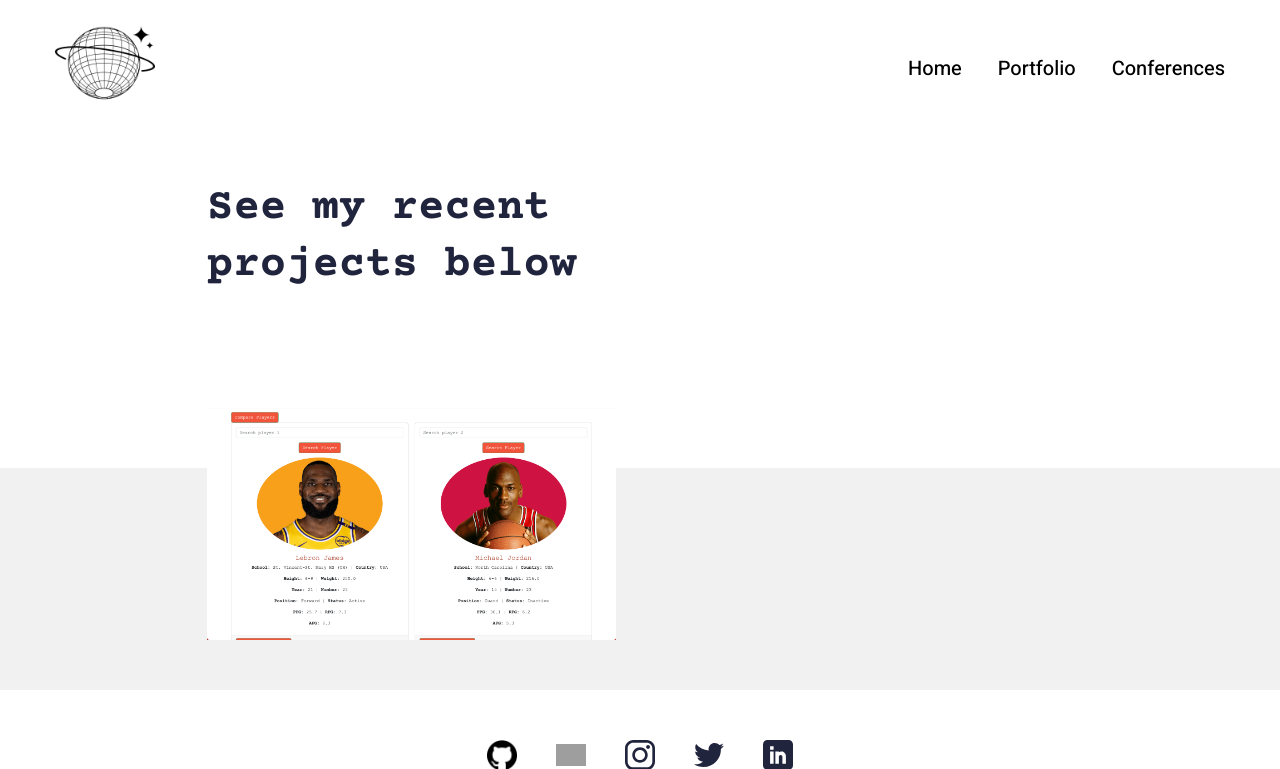
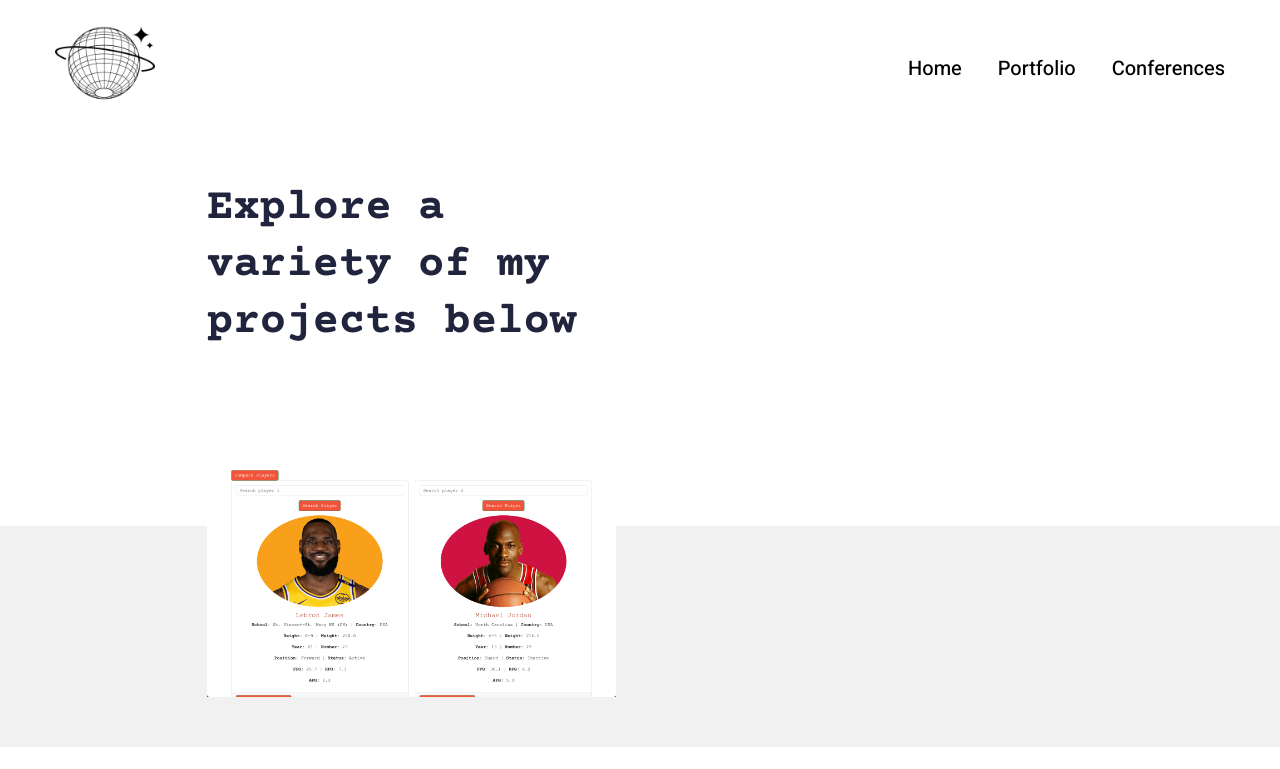
Before and after one commit to Kudzmat/myworld, a Django app: page /portfolio/ in a window 1280 px wide. Shown: the top 769 px of the page. Run offline with Django 4.2, Linux system fonts and the light colour scheme; data comes from the database, SQL or seed files in the repository; some libraries are stand-ins or nearby versions; grey boxes are pictures that could not be loaded.

Commit message:
Update portfolio.html

```diff
--- a/myWorldSite/main/templates/main/portfolio.html
+++ b/myWorldSite/main/templates/main/portfolio.html
@@ -37,7 +37,7 @@
       <div class="row g-4 g-md-3  align-items-center">
         <div class="col-md-6">
           <div class="bannerContent">
-            <h1 class="xlTitle pb-md-3">See my recent projects below</h1>
+            <h1 class="xlTitle pb-md-3">Explore a variety of my projects below</h1>
           </div>
         </div>
       </div>
```
